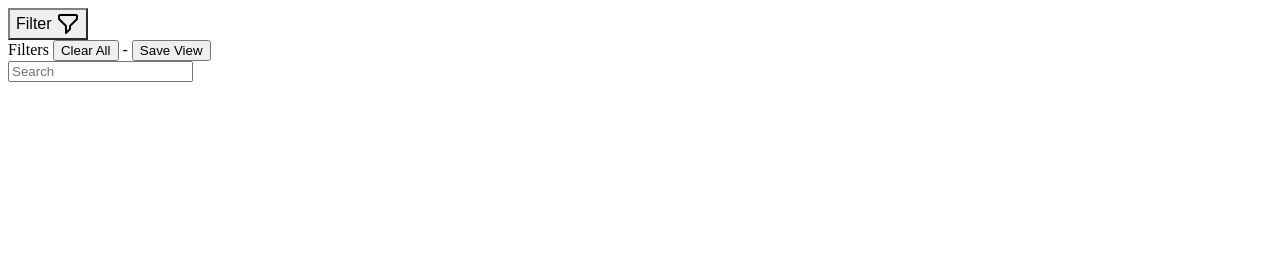
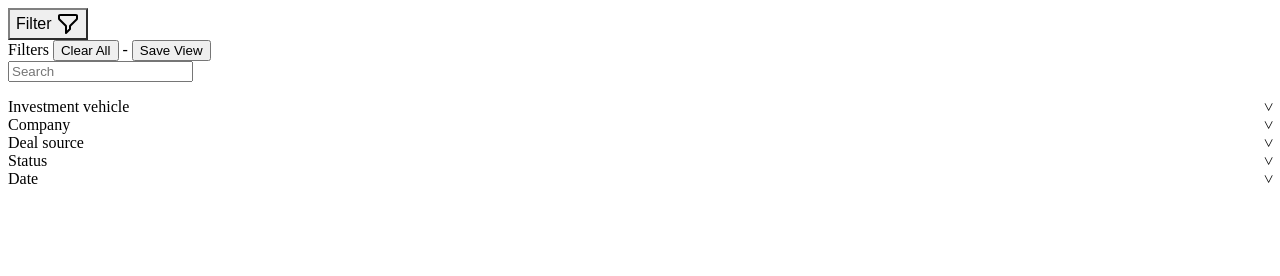
Before and after one commit to PAUL111S/task-filter-component, a plain HTML site: page index.html in a window 1280 px wide. Drawn offline with Linux system fonts and the light colour scheme.

Commit message:
Added accordion html and css

```diff
--- a/index.html
+++ b/index.html
@@ -24,6 +24,65 @@
             <div class="search-bar">
                 <input type="search" placeholder="Search">
             </div>
+            <ul class="accordion">
+                <li class="accordion-item">
+                    <label for="investment-vehicle">
+                        Investment vehicle <span>&#x3e;</span>
+                    </label>
+                    <input type="radio"  id="investment-vehicle" name="item">
+                    <div class="investment-vehicle">
+
+                    </div>
+                </li>
+                <li class="accordion-item">
+                    <label for="company">
+                        Company <span>&#x3e;</span>
+                    </label>
+                    <input type="radio" id="company" name="item">
+
+                    <div class="accordion-content">
+
+                        <input type="checkbox" name="aircall" id="aircall">
+                        <label for="aircall">Aircall</label><br>
+
+                        <input type="checkbox" name="foxintelligence" id="foxintelligence">
+                        <label for="foxintelligence">Foxintelligence</label><br>
+
+                        <input type="checkbox" name="spendesk" id="spendesk">
+                        <label for="spendesk">Spendesk</label><br>
+
+                        <input type="checkbox" name="upflow" id="upflow">
+                        <label for="upflow">Upflow</label><br>
+
+                        <input type="checkbox" name="yousign" id="yousign">
+                        <label for="yousign">Yousign</label><br>
+
+                        <input type="checkbox" name="company1" id="company1">
+                        <label for="company1">Company 1</label><br>
+
+                        <input type="checkbox" name="company2" id="company2">
+                        <label for="company2">Company 2</label><br>
+                    </div>
+                </li>
+                <li class="accordion-item">
+                    <label for="deal-source">
+                        Deal source <span>&#x3e;</span>
+                    </label>
+                    <input type="radio" id="deal-source" name="item">
+                </li>
+                <li class="accordion-item">
+                    <label for="status">
+                        Status <span>&#x3e;</span>
+                    </label>
+                    <input type="radio" id="status" name="item">
+                </li>
+                <li class="accordion-item">
+                    <label for="date">
+                        Date <span>&#x3e;</span>
+                    </label>
+                    <input type="radio" id="date" name="item">
+                </li>
+            </ul>
         </form>
     </div>
 </body>
--- a/styles.css
+++ b/styles.css
@@ -8,3 +8,38 @@
   width: 5em;
   height: 2em;
 }
+
+
+.accordion {
+  padding: 0px;
+}
+
+.accordion-item {
+  list-style-type: none;
+}
+
+.accordion-item label:first-child {
+  display: flex;
+  align-items: center;
+  justify-content: space-between;
+  cursor: pointer;
+}
+
+.accordion-item label:first-of-type span{
+  transform: rotate(90deg);
+}
+
+.accordion-item label + input[type="radio"] {
+  display: none;
+}
+
+.accordion-content {
+  max-height: 0;
+  overflow: hidden;
+  transition: max-height 0.5s;
+}
+
+.accordion-item label + input[type="radio"]:checked + .accordion-content {
+  max-height: 100vh;
+  overflow-y: auto;
+}
```
